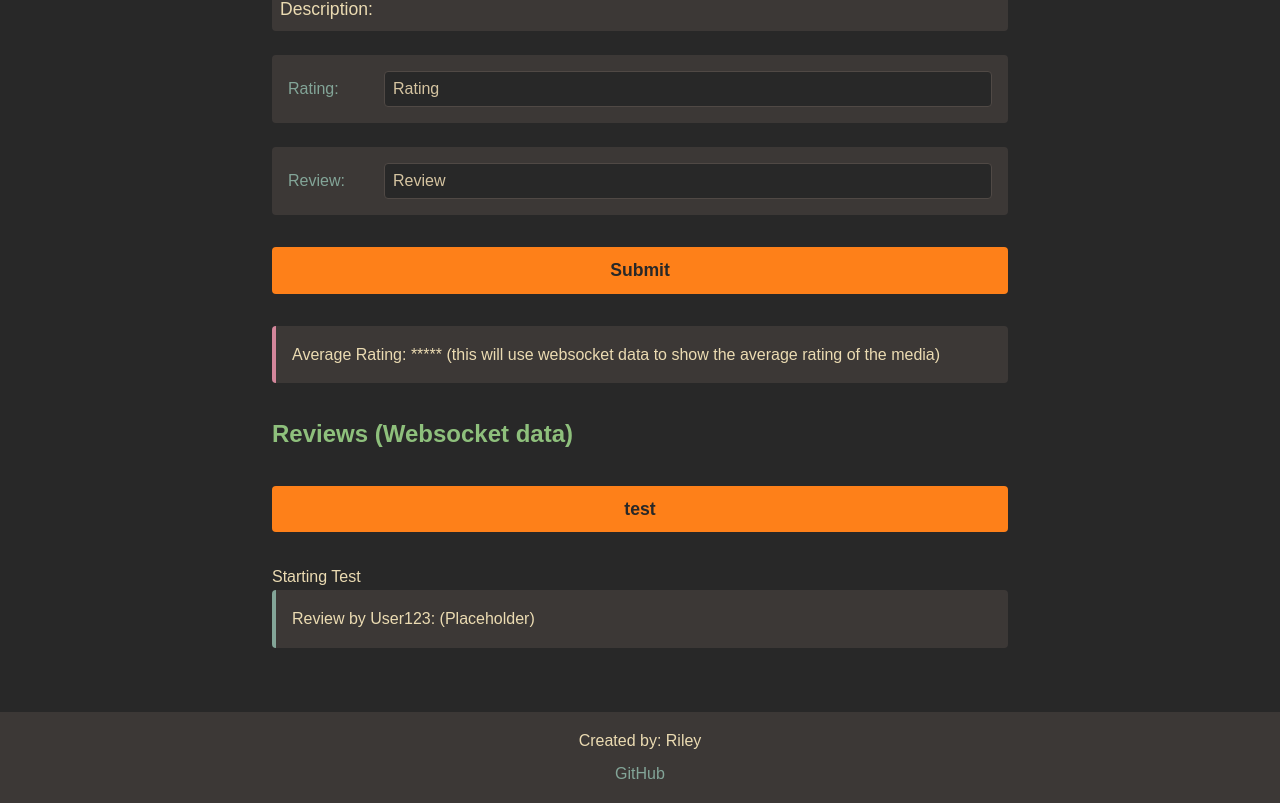
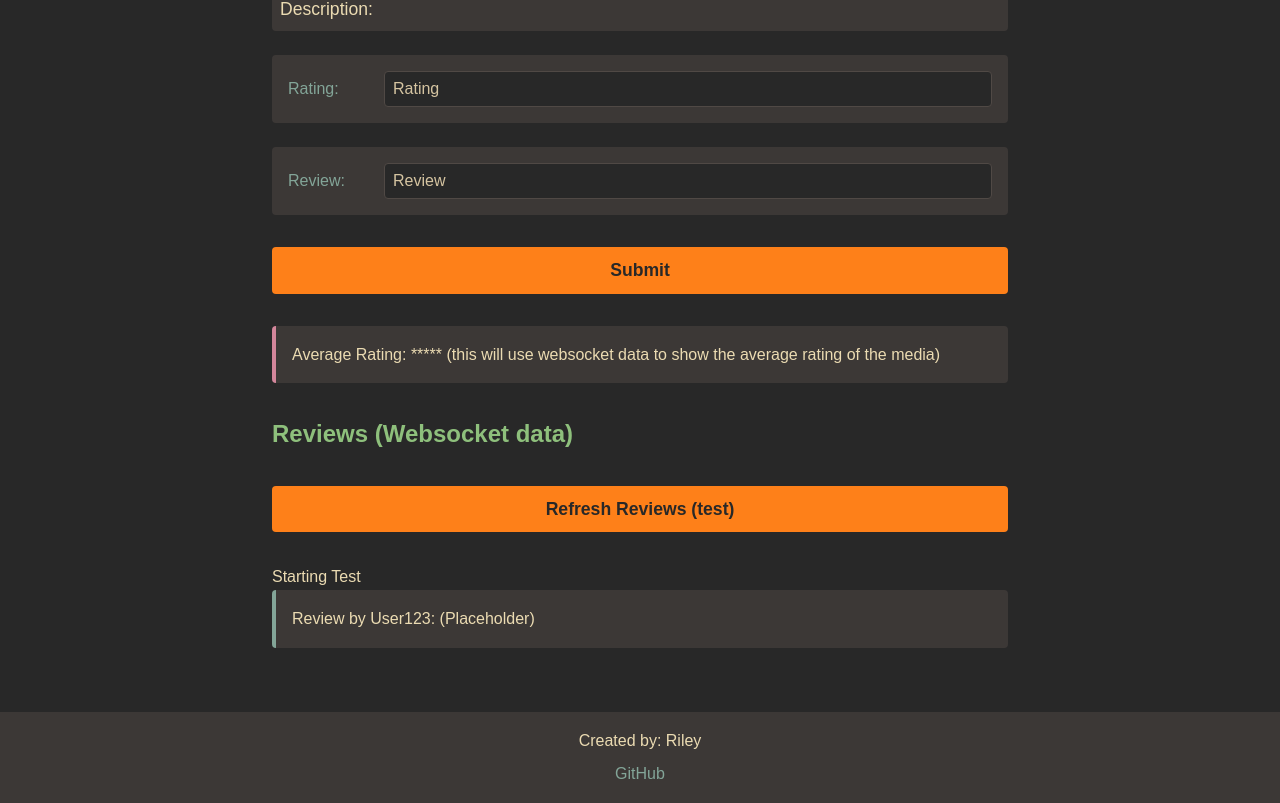
Before and after one commit to ridapr/Startup2024, a React (Vite) app: page /item in a window 1280 px wide. Shown: the part 709-1512 px from the top of the page. Built offline with nearby package versions, Linux system fonts and the light colour scheme.

Commit message:
updated wording

```diff
--- a/src/item/item.jsx
+++ b/src/item/item.jsx
@@ -38,7 +38,7 @@ export function Item(){
                 </div>
                 <h2>Reviews (Websocket data)</h2>
 
-                <Button onClick={handleClick}>test</Button>
+                <Button onClick={handleClick}>Refresh Reviews (test)</Button>
                 <div> {teststuff} </div>
 
                 <div className='review-item'>
```
